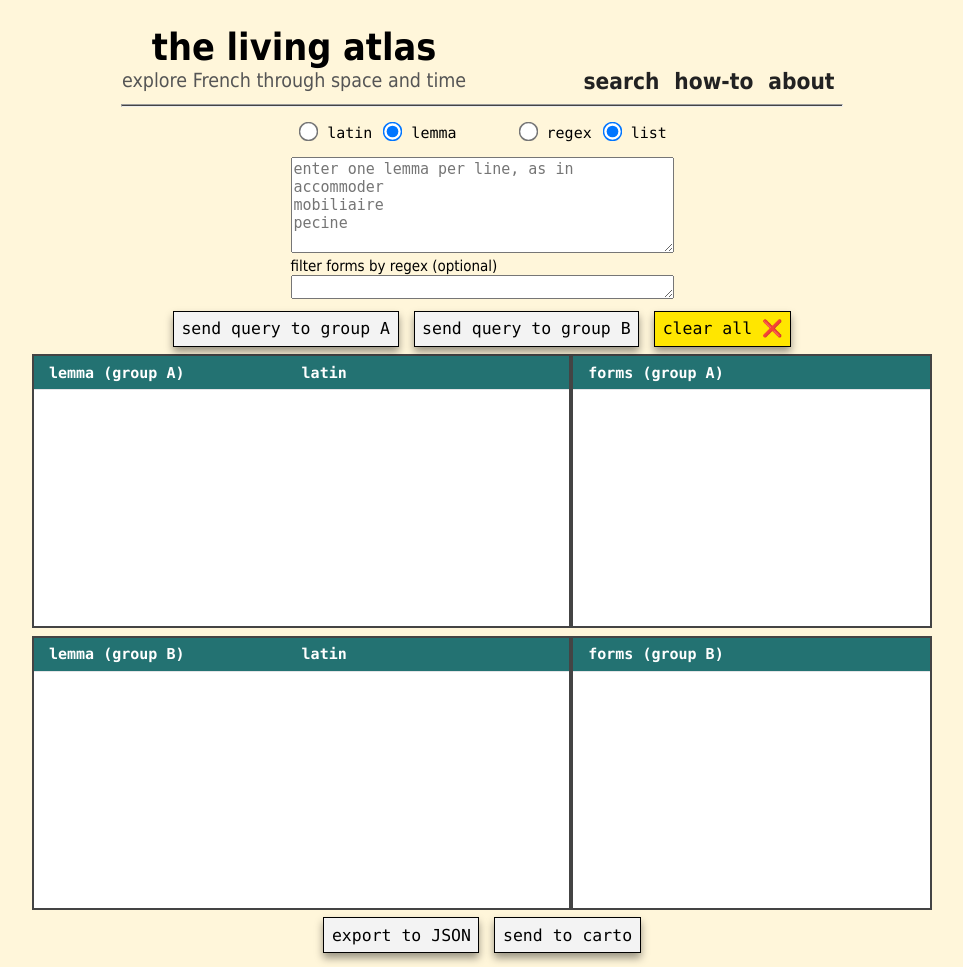
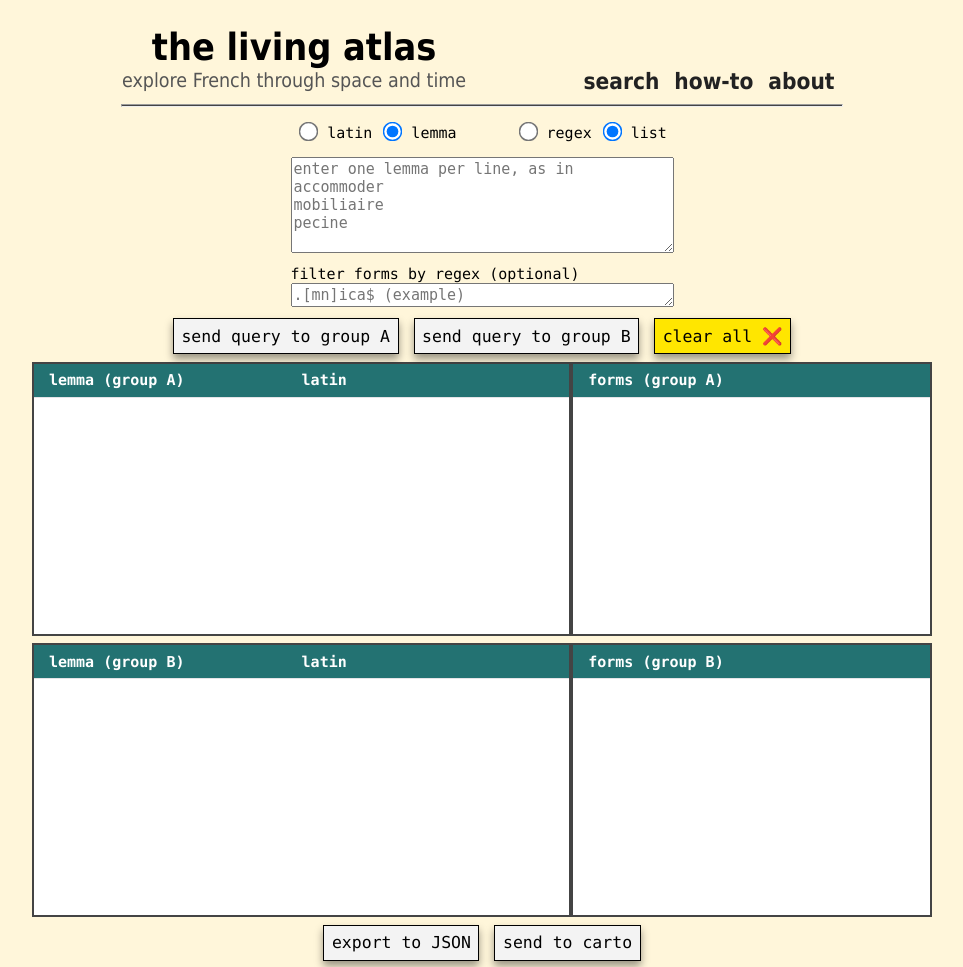
Before and after one commit to alecstein/living-atlas-django, a Django app: page / in a window 1280 px wide. Shown: the top 967 px of the page, without its empty margins (158-1121 px from the left). Run offline with Django 3.2, Linux system fonts and the light colour scheme.

Commit message:
tidied up css

```diff
--- a/living-atlas/dees-living-atlas/templates/search.html
+++ b/living-atlas/dees-living-atlas/templates/search.html
@@ -23,7 +23,7 @@
 		<div>
 		filter forms by regex (optional)
 		</div>
-		<textarea type="text" id="searchbox-form" cols="40" rows="1"></textarea>
+		<textarea type="text" id="searchbox-form" placeholder=".[mn]ica$ (example)" cols="40" rows="1"></textarea>
 	</div>
 	<div class="button-array">
 		<input class="pushable" group="A" type="submit" onclick="queryGroup(this)" value = "send query to group A"/>
--- a/living-atlas/main/static/css/style.css
+++ b/living-atlas/main/static/css/style.css
@@ -190,6 +190,11 @@ input[type='radio'] {
     margin: auto;
 }
 
+#textarea-form {
+    margin-top: .5rem;
+    font-family: var(--font-family-mono);
+}
+
 .button-array {
     display: flex;
     justify-content: center;
--- a/living-atlas/main/views.py
+++ b/living-atlas/main/views.py
@@ -38,12 +38,12 @@ def ajax_view(request):
 
         elif query_type == 'regex':
             if lang == 'lemma':
-                forms = queryset.filter(lemma__regex = fr"{query}")
+                forms = queryset.filter(lemma__regex = f"{query}")
             if lang == 'latin':
-                forms = queryset.filter(latin__regex = fr"{query}")
+                forms = queryset.filter(latin__regex = f"{query}")
 
         if form_filter:
-            forms = forms.filter(form__regex = fr"{form_filter}")
+            forms = forms.filter(form__regex = f"{form_filter}")
 
         if not forms:
             return HttpResponseNotFound("No results found")
```
